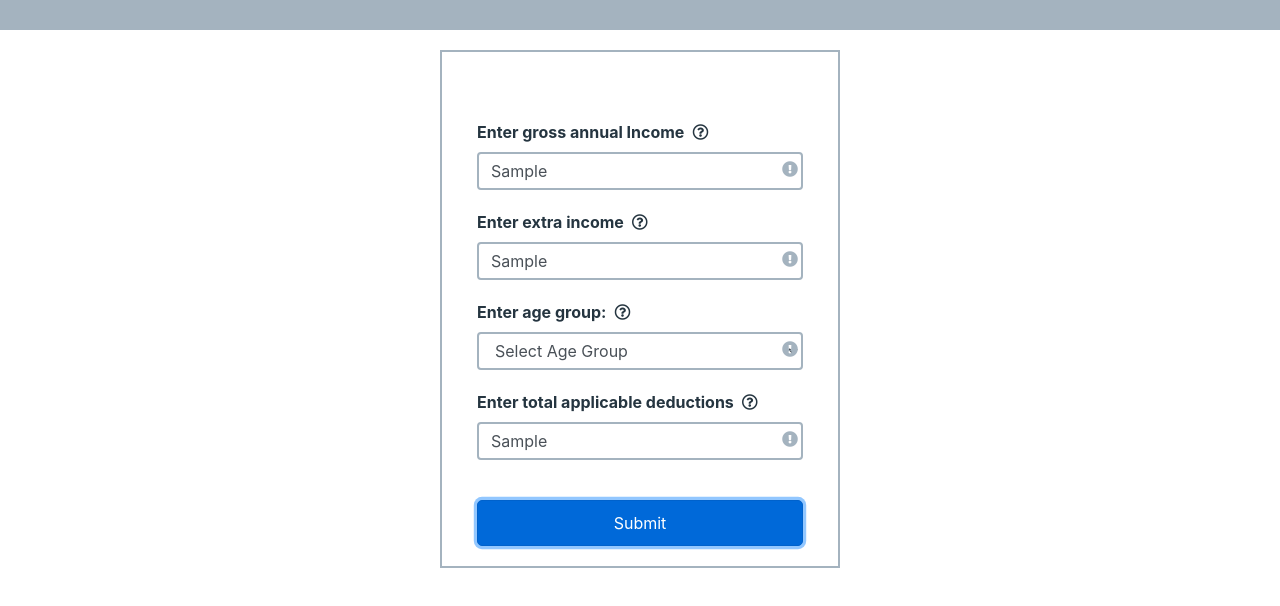
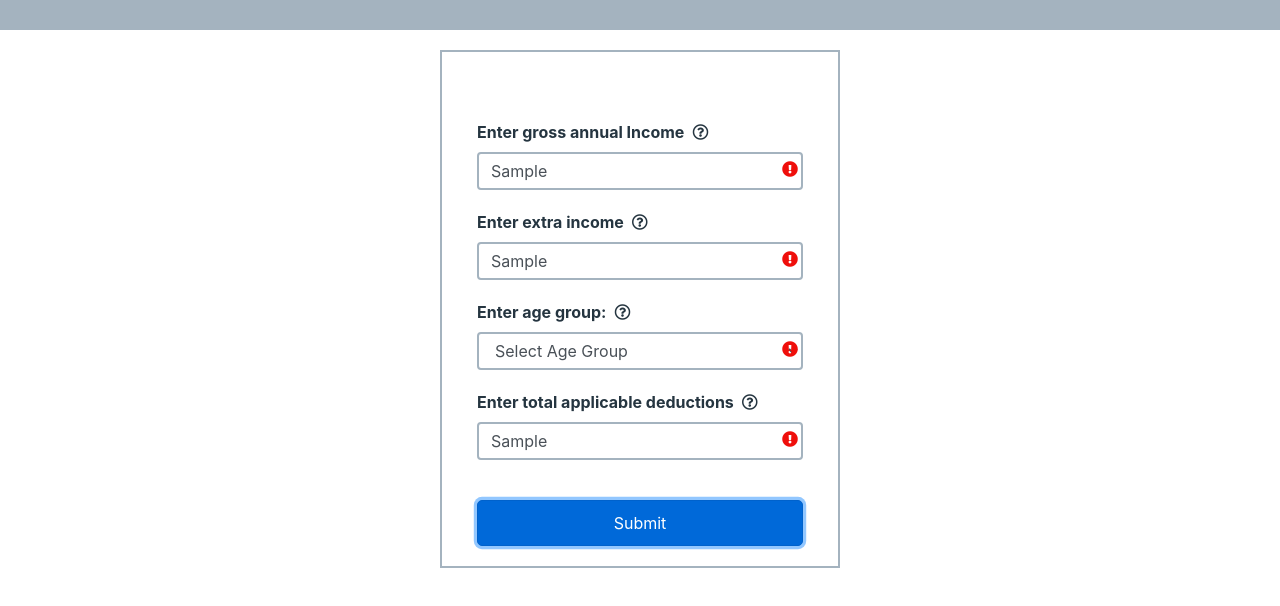
Before and after one commit to raushan22882917/Fyle_assignment, a plain HTML site: page index.html in a window 1280 px wide. Both pictures are taken after typing "Sample", "Sample", "Sample" into the empty fields and a click on the button "Submit". Drawn offline with nearby package versions, Linux system fonts and the light colour scheme.

Commit message:
Update styles.css

```diff
--- a/styles.css
+++ b/styles.css
@@ -29,7 +29,7 @@ br{
 
 .error-icon {
     display: none;
-    color:#A4B3BF ;
+    color:#ef0f0b ;
     position: absolute;
     top: 70%;
     transform: translateY(-50%);
```
